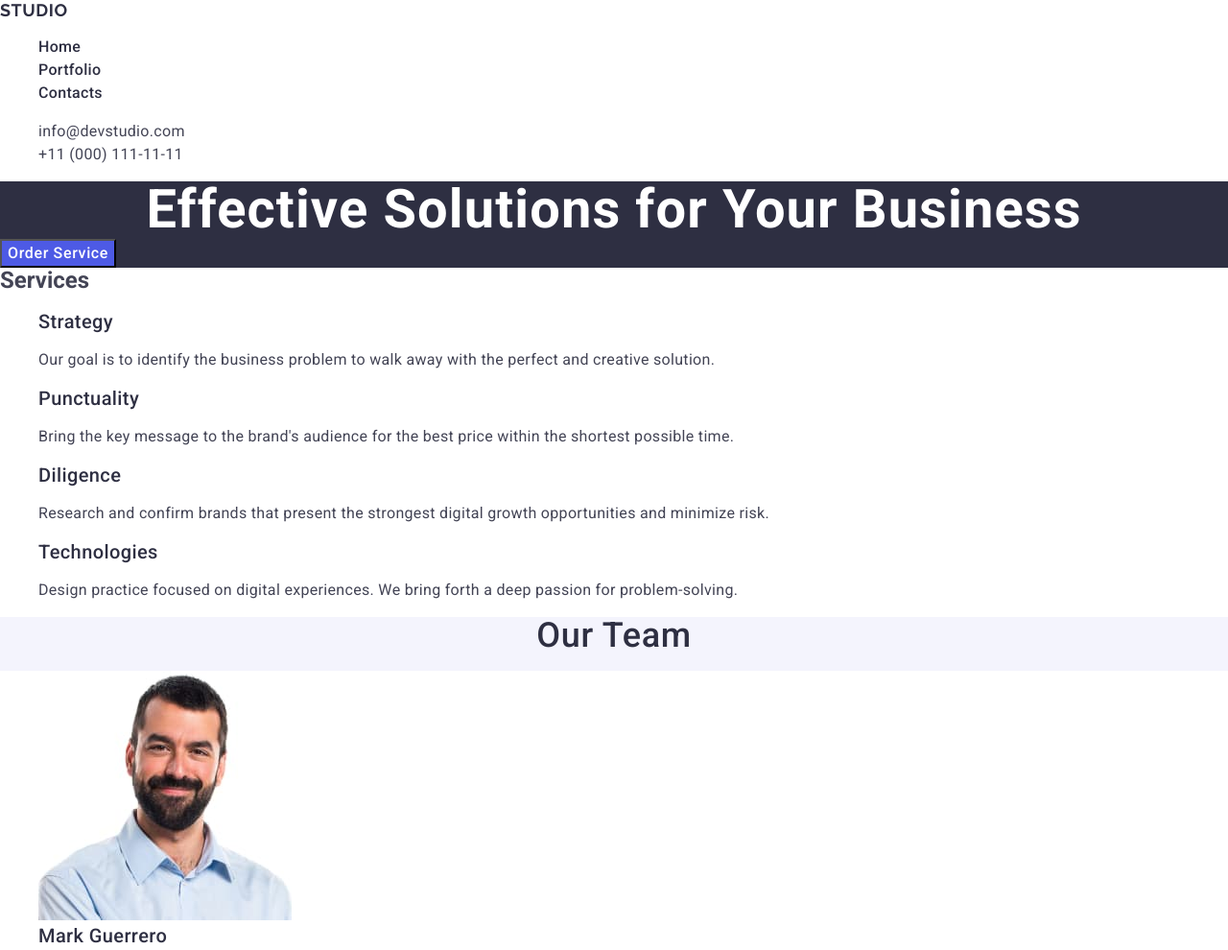
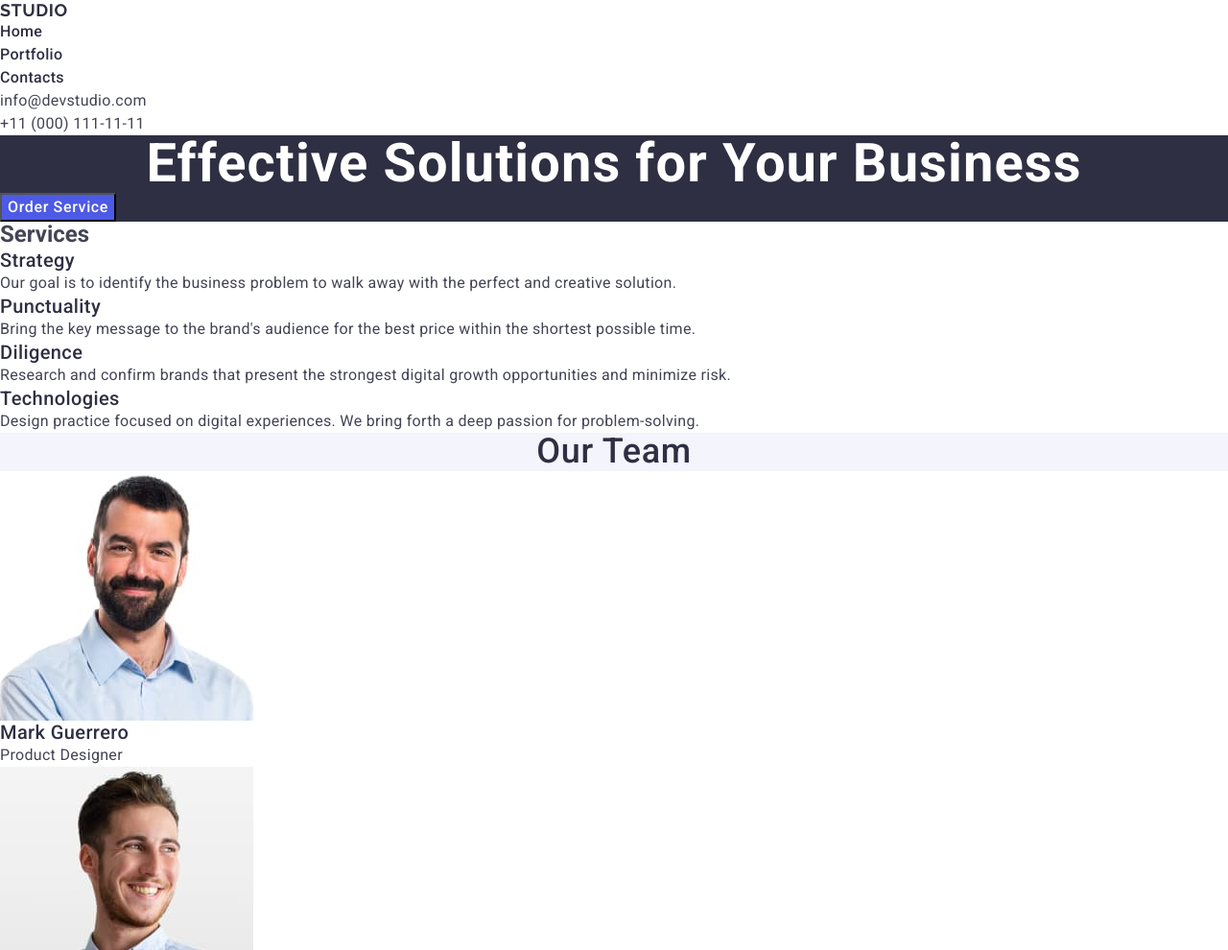
Before and after one commit to AndyGrigs/goit-markup-hw-03, a website built with Vite: page index.html in a window 1280 px wide. Shown: the top 990 px of the page at 96% size. Built offline with nearby package versions, Linux system fonts and the light colour scheme.

Commit message:
reset img

```diff
--- a/css/styles.css
+++ b/css/styles.css
@@ -30,8 +30,18 @@ address{
 }
 
 /* Заголовки */
-h1, h2, h3 {
+h1, h2, h3, h4, h5, h6, p {
   margin: 0;
+  padding: 0;
+}
+
+ul, ol, li {
+  margin: 0;
+  padding: 0;
+}
+
+img{
+  display: block;
 }
 
 /* Global styles */
--- a/st.css
+++ /dev/null
@@ -1,276 +0,0 @@
-
-
-:root {
-    --primary-text-color: #434455;
-    --secondary-text-color: #2e2f42;
-    --white-text-color: #ffffff;
-    --accent-color: #4d5ae5;
-    --accent-hower-color: #9fa6f6;
-    --font-size: 16px;
-    --cloud-color: #f4f4fd;
-  }
-
-  body {
-    color: var(--primary-text-color);
-    background-color: var(--white-text-color);
-    font-family: "Roboto", sans-serif;
-    font-size: var(--font-size);
-    font-weight: 400;
-    line-height: calc(20px + 0.5 * var(--font-size));
-    letter-spacing: 2%;
-  }
-
-  a {
-    text-decoration: none;
-  }
-
-  li {
-    list-style: none;
-  }
-
-  img {
-    width: 100%;
-  }
-
-  /* Header */
-  .header {
-    width: 100%;
-    height: 72px;
-    display: flex;
-    align-items: center;
-    justify-content: space-around;
-    padding: 24px 0;
-  }
-
-  /* Navbar */
-  .navbar {
-    display: flex;
-    align-items: center;
-    gap: 8rem;
-  }
-
-  .navbar-container {
-    display: flex;
-    align-items: center;
-    justify-content: space-between;
-    gap: 2rem;
-  }
-
-  .logo {
-    font-size: 18px;
-    color: var(--primary-text-color);
-    font-family: Raleway;
-    font-weight: 700;
-    line-height: 21px;
-    letter-spacing: 3%;
-    text-transform: uppercase;
-  }
-
-  .logo-accent {
-    color: var(--accent-color);
-  }
-
-  /* Menu */
-  .menu {
-    display: flex;
-    gap: 20px;
-    list-style: none;
-    padding: 0;
-    margin: 0;
-  }
-
-  .menu-item a {
-    color: var(--secondary-text-color);
-    font-size: 16px;
-    font-weight: 500;
-  }
-
-  /* Contact Info */
-  .contact-info {
-    display: flex;
-    align-items: center;
-  }
-
-  .contact-list {
-    display: flex;
-    gap: 15px;
-    list-style: none;
-    padding: 0;
-    margin: 0;
-  }
-
-  .contact-item a {
-    color: var(--primary-text-color);
-  }
-
-  .contact-item a:hover {
-    color: var(--accent-hower-color);
-  }
-
-  /* Hero Section */
-  .hero {
-    background-color: var(--secondary-text-color);
-    color: var(--white-text-color);
-    text-align: center;
-    padding: 188px 20px;
-  }
-
-  .hero-title {
-    font-size: 32px;
-    margin-bottom: 20px;
-    font-size: 56px;
-    font-weight: 700;
-    line-height: 60px;
-    max-width: 496px;
-    margin: 0 auto;
-  }
-
-  .hero-button {
-    background-color: var(--accent-color);
-    color: var(--white-text-color);
-    margin-top: 48px;
-    padding: 16px 32px;
-    border: none;
-    border-radius: 4px;
-    cursor: pointer;
-  }
-
-  /* Services Section */
-  .services {
-    padding: 120px 0px;
-    background-color: var(--white-text-color);
-  }
-
-  .visually-hidden {
-    position: absolute;
-    width: 1px;
-    height: 1px;
-    padding: 0;
-    margin: -1px;
-    overflow: hidden;
-    clip: rect(0, 0, 0, 0);
-    white-space: nowrap;
-    border: 0;
-  }
-
-  .services-list {
-    display: flex;
-    justify-content: center;
-    gap: 24px;
-    flex-wrap: wrap;
-  }
-
-  .service-item {
-    width: 260px;
-  }
-
-  .service-title {
-    color: var(--secondary-text-color);
-    font-size: 20px;
-    font-weight: 500;
-    line-height: 24px;
-  }
-
-  .service-description {
-    color: var(--primary-text-color);
-    line-height: 24px;
-  }
-
-  /* Team Section */
-  .team {
-    padding: 40px 20px;
-    background-color: var(--cloud-color);
-    text-align: center;
-  }
-
-  .section-title {
-    color: var(--primary-text-color);
-    font-size: 36px;
-    font-weight: 700;
-    line-height: 40px;
-    margin-top: 120px;
-  }
-
-  .team-list {
-    display: flex;
-    margin-top: 72px;
-    justify-content: center;
-    gap: 20px;
-    flex-wrap: wrap;
-    list-style: none;
-  }
-
-  .team-member {
-    text-align: center;
-    width: 260px;
-    background-color: var(--white-text-color);
-    border-radius: 8px;
-    box-shadow: 0px 2px 1px 0px rgba(46, 47, 66, 0.08),0px 1px 1px 0px rgba(46, 47, 66, 0.16),0px 1px 6px 0px rgba(46, 47, 66, 0.08);
-  }
-
-
-
-  .team-name {
-    font-size: 18px;
-    margin-top: 10px;
-  }
-
-  .team-role {
-    font-size: 14px;
-    color: #777;
-    line-height: 24px;
-  }
-
-  /* Portfolio Section */
-  .portfolio {
-    padding: 40px 20px;
-    background-color: #ffffff;
-    text-align: center;
-  }
-
-  .portfolio-list {
-    display: flex;
-    justify-content: center;
-    gap: 20px;
-    flex-wrap: wrap;
-    list-style: none;
-  }
-
-  .portfolio-item {
-    width: 300px;
-    text-align: center;
-  }
-
-  .portfolio-image {
-    width: 100%;
-    border-radius: 8px;
-  }
-
-  .portfolio-title {
-    font-size: 18px;
-    font-weight: 700;
-  }
-
-  .portfolio-category {
-    font-size: 14px;
-    color: #777;
-  }
-
-  /* Footer */
-  .footer {
-    background-color: #3a3a5a;
-    color: white;
-    text-align: center;
-    padding: 20px;
-  }
-
-  .footer-logo {
-    font-weight: bold;
-    font-size: 18px;
-    color: #3654d1;
-    text-decoration: none;
-  }
-
-  .footer-description {
-    color: #bbb;
-  }
```
